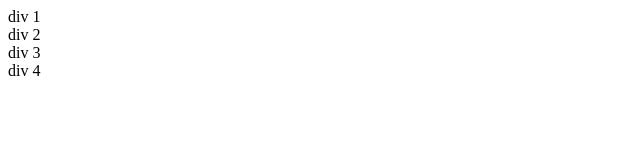
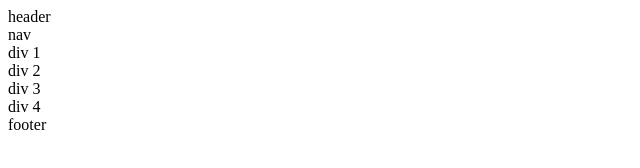
Before and after one commit to enzog96/exo3-body-, a plain HTML site: page day1/exo3/index.html in a window 1280 px wide. Shown: the whole page, without its empty margins (0-640 px from the left). Drawn offline with Linux system fonts and the light colour scheme.

Commit message:
thirdcommit

```diff
--- a/day1/exo3/index.html
+++ b/day1/exo3/index.html
@@ -7,8 +7,8 @@
     <title>Document</title>
 </head>
 <body>
-    <header></header>
-    <nav></nav>
+    <header>header</header>
+    <nav>nav</nav>
     <section>
         <div>div 1</div>
         <div>div 2</div>
@@ -17,7 +17,7 @@
     <section>
         <div>div 4</div>
     </section>
-   <footer></footer>
+   <footer>footer</footer>
 
 </body>
 </html>
```
